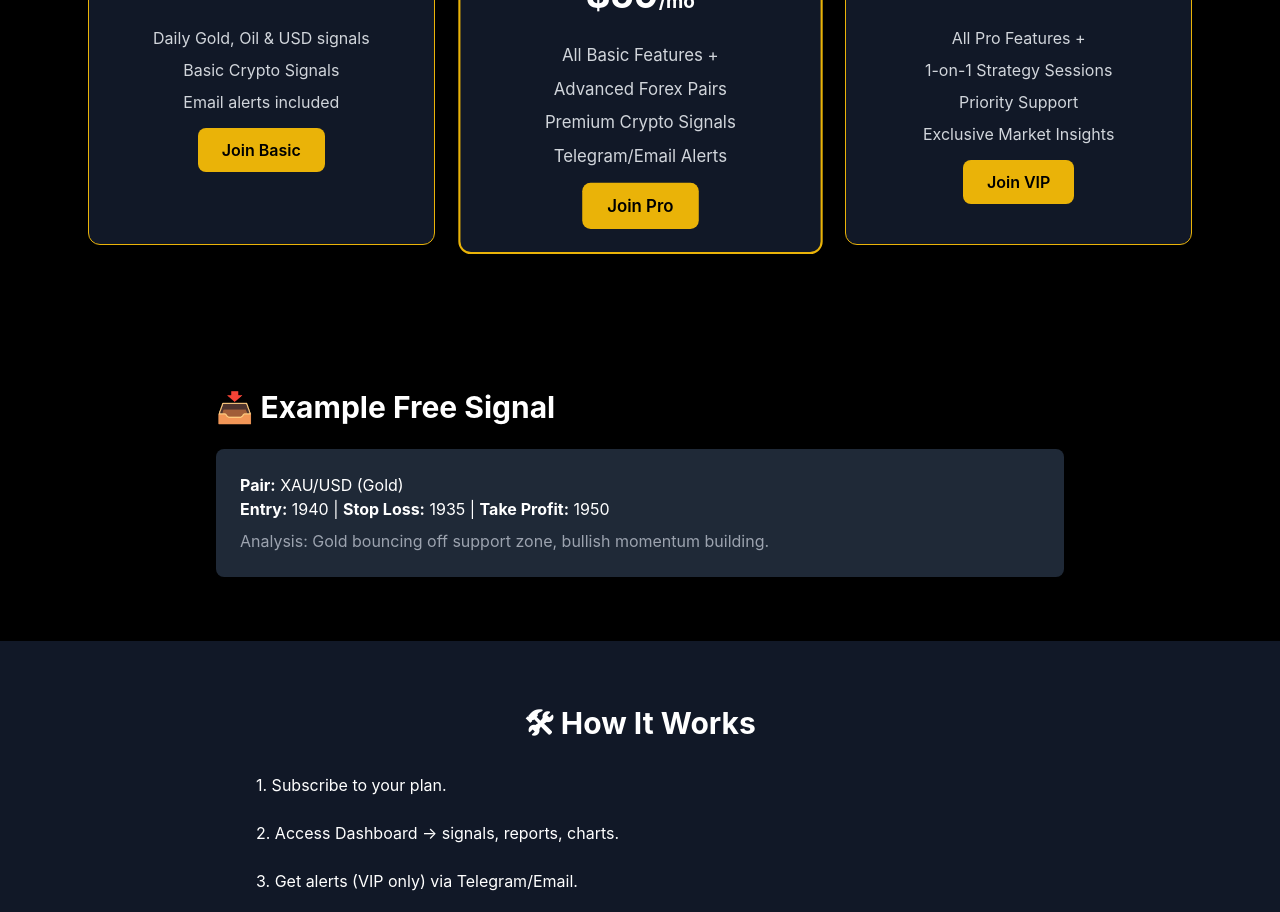
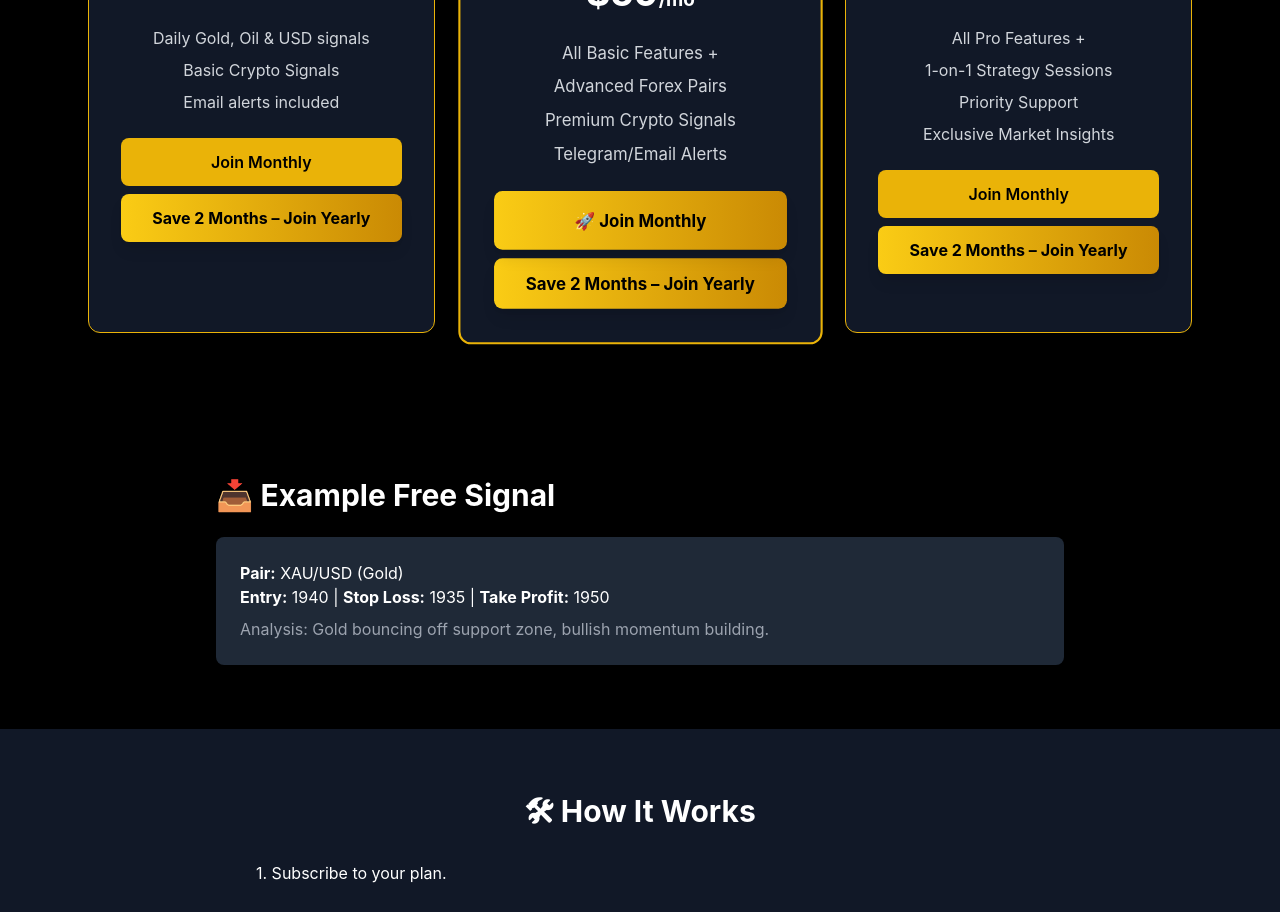
Before and after one commit to mhdkharoub-rgb/growfinitys, a Next.js app: page / in a window 1280 px wide. Shown: the part 1040-1952 px from the top of the page. Built offline with nearby package versions, Linux system fonts and the light colour scheme.

Commit message:
Update Pricing.js

```diff
--- a/components/Pricing.js
+++ b/components/Pricing.js
@@ -18,17 +18,27 @@ export default function Pricing() {
               <li>Basic Crypto Signals</li>
               <li>Email alerts included</li>
             </ul>
+            {/* Monthly */}
             <a
               href="https://nas.io/growfinitys/zerolink/basic"
               target="_blank"
               rel="noreferrer"
-              className="bg-yellow-500 text-black font-semibold py-3 px-6 rounded-lg hover:bg-yellow-400 transition"
+              className="block bg-yellow-500 text-black font-semibold py-3 px-6 rounded-lg hover:bg-yellow-400 transition mb-2"
             >
-              Join Basic
+              Join Monthly
+            </a>
+            {/* Yearly */}
+            <a
+              href="https://nas.io/growfinitys/zerolink/basic-yearly"
+              target="_blank"
+              rel="noreferrer"
+              className="block bg-gradient-to-r from-yellow-400 to-yellow-600 text-black font-bold py-3 px-6 rounded-lg shadow-lg hover:from-yellow-300 hover:to-yellow-500 transition"
+            >
+              Save 2 Months – Join Yearly
             </a>
           </div>
 
-          {/* Pro Plan with "Most Popular" badge */}
+          {/* Pro Plan (Most Popular) */}
           <div className="relative bg-gray-900 rounded-xl p-8 shadow-lg text-center border-2 border-yellow-500 transform scale-105">
             <div className="absolute -top-4 left-1/2 transform -translate-x-1/2 bg-yellow-500 text-black px-4 py-1 rounded-full text-sm font-semibold shadow-md">
               ⭐ Most Popular
@@ -41,13 +51,23 @@ export default function Pricing() {
               <li>Premium Crypto Signals</li>
               <li>Telegram/Email Alerts</li>
             </ul>
+            {/* Monthly */}
             <a
               href="https://nas.io/growfinitys/zerolink/pro"
               target="_blank"
               rel="noreferrer"
-              className="bg-yellow-500 text-black font-semibold py-3 px-6 rounded-lg hover:bg-yellow-400 transition"
+              className="block bg-gradient-to-r from-yellow-400 to-yellow-600 text-black font-bold py-4 px-8 rounded-lg shadow-lg hover:from-yellow-300 hover:to-yellow-500 transition transform hover:scale-105 mb-2"
             >
-              Join Pro
+              🚀 Join Monthly
+            </a>
+            {/* Yearly */}
+            <a
+              href="https://nas.io/growfinitys/zerolink/pro-yearly"
+              target="_blank"
+              rel="noreferrer"
+              className="block bg-gradient-to-r from-yellow-400 to-yellow-600 text-black font-bold py-3 px-6 rounded-lg shadow-lg hover:from-yellow-300 hover:to-yellow-500 transition"
+            >
+              Save 2 Months – Join Yearly
             </a>
           </div>
 
@@ -61,13 +81,23 @@ export default function Pricing() {
               <li>Priority Support</li>
               <li>Exclusive Market Insights</li>
             </ul>
+            {/* Monthly */}
             <a
               href="https://nas.io/growfinitys/zerolink/vip"
               target="_blank"
               rel="noreferrer"
-              className="bg-yellow-500 text-black font-semibold py-3 px-6 rounded-lg hover:bg-yellow-400 transition"
+              className="block bg-yellow-500 text-black font-semibold py-3 px-6 rounded-lg hover:bg-yellow-400 transition mb-2"
             >
-              Join VIP
+              Join Monthly
+            </a>
+            {/* Yearly */}
+            <a
+              href="https://nas.io/growfinitys/zerolink/vip-yearly"
+              target="_blank"
+              rel="noreferrer"
+              className="block bg-gradient-to-r from-yellow-400 to-yellow-600 text-black font-bold py-3 px-6 rounded-lg shadow-lg hover:from-yellow-300 hover:to-yellow-500 transition"
+            >
+              Save 2 Months – Join Yearly
             </a>
           </div>
         </div>
```
